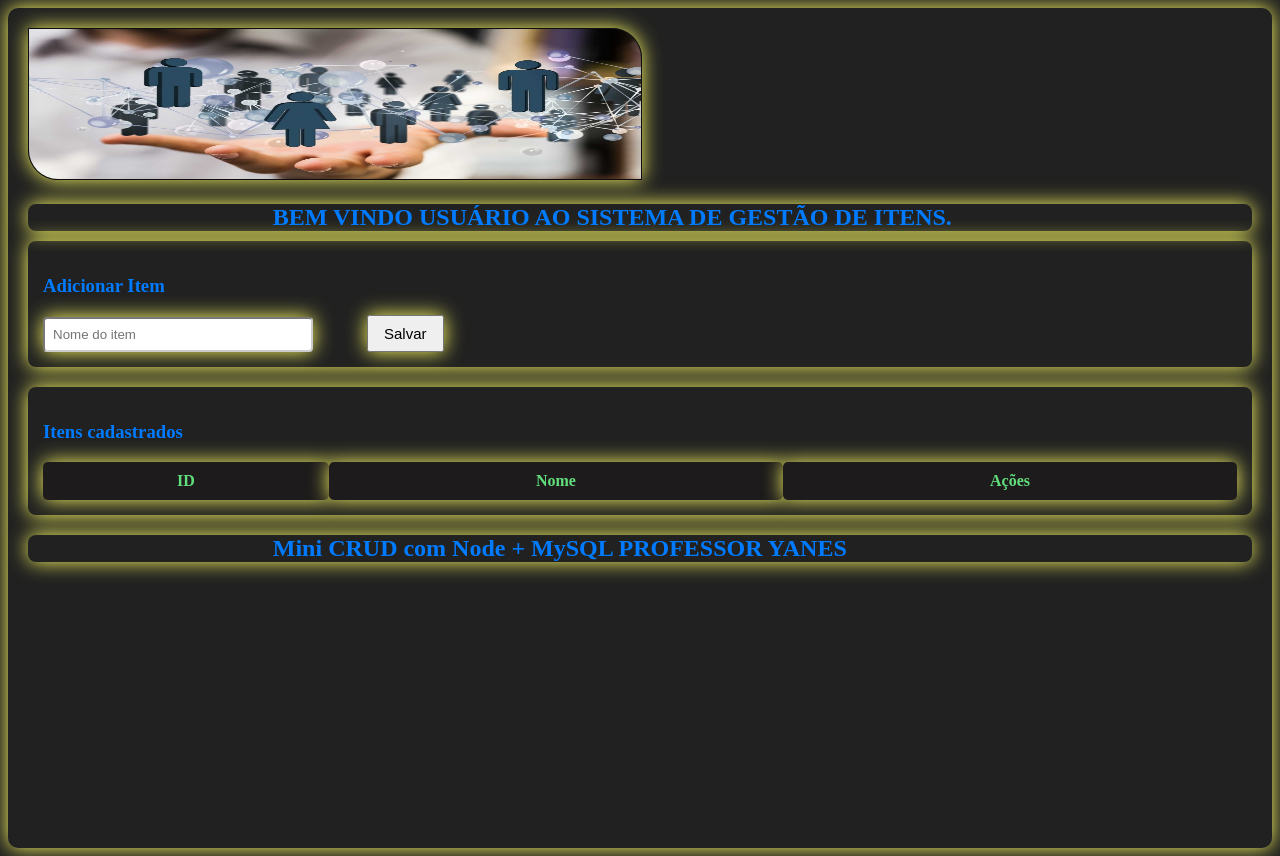
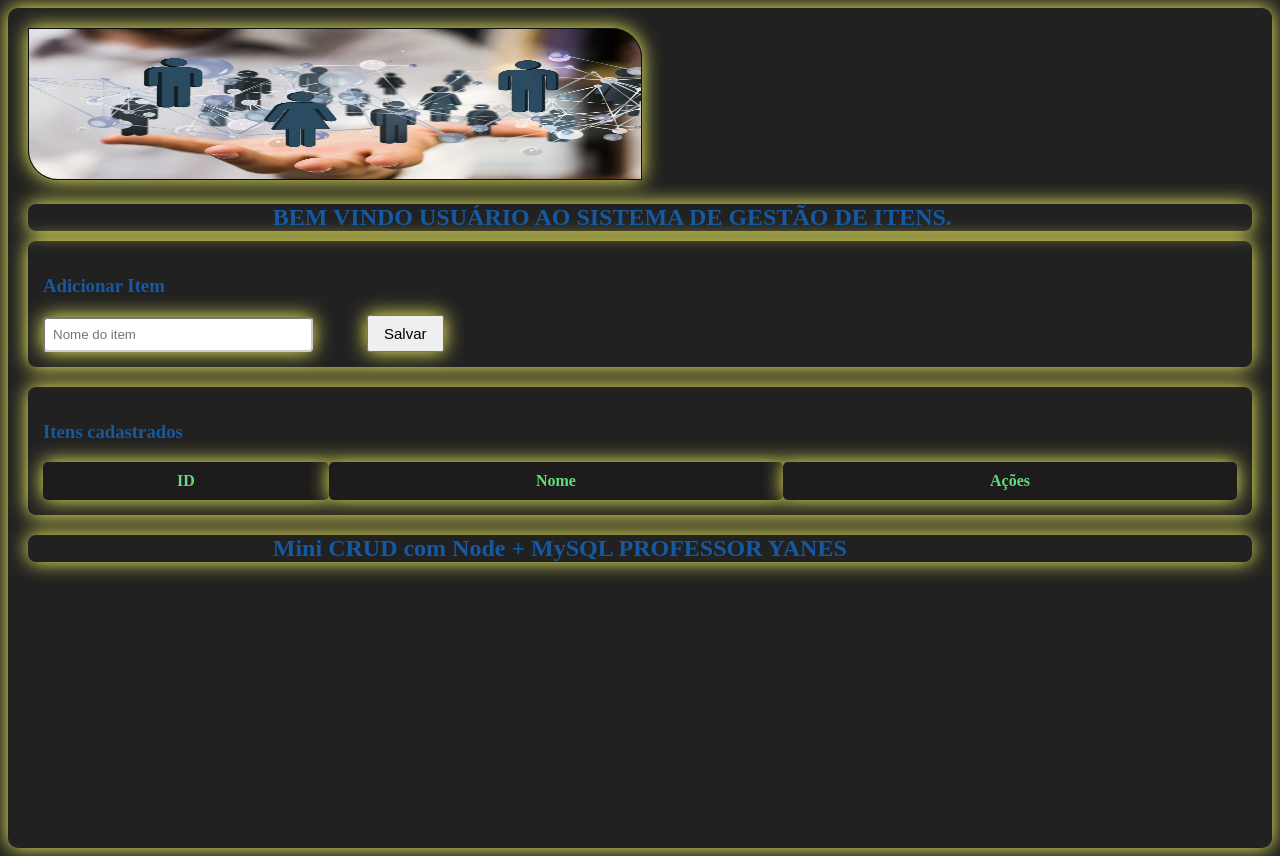
Before and after one commit to sanctiag/Fullstck_Senai, a website: page public/index.html in a window 1280 px wide. Drawn offline with Linux system fonts and the light colour scheme; no server answers.

Commit message:
mensagem da alteração

```diff
--- a/public/style.css
+++ b/public/style.css
@@ -2,7 +2,7 @@ body {
     background: #212121;
     padding: 20px;
     border-radius: 10px;
-    color: #007bff;
+    color: hsl(211, 77%, 36%);
     height: 100vh;
     box-shadow: 0 0 20px rgba(255, 255, 100, 1);
     border-color: #ccc;
```
